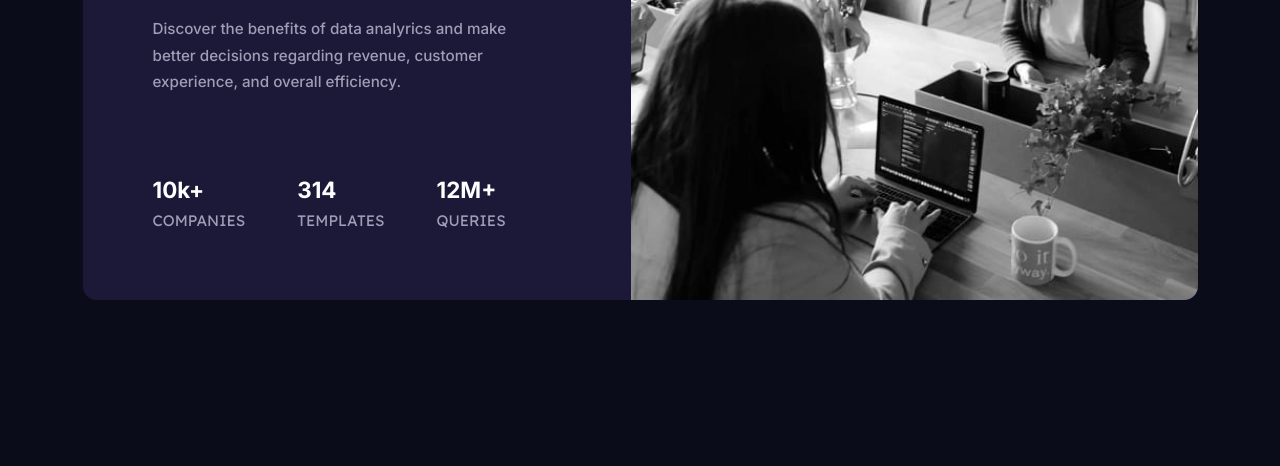
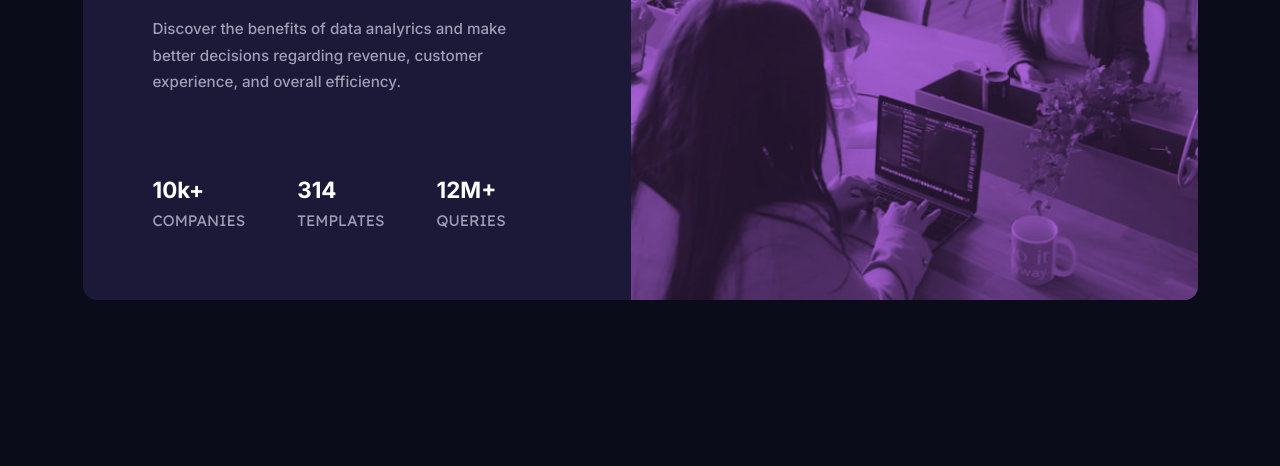
Before and after one commit to correlucas/stats-preview-card-component, a plain HTML site: page index.html in a window 1280 px wide. Shown: the part 334-800 px from the top of the page. Drawn offline with Linux system fonts and the light colour scheme.

Commit message:
Hero image multiply effect on mix-blending-mode

```diff
--- a/style.css
+++ b/style.css
@@ -40,10 +40,18 @@ body {
   background-color: var(--n-dk-purple);
 }
 
+
 .hero-img img {
   height: 100%;
   width: auto;
+  mix-blend-mode: multiply;
+  opacity: 0.80;
   border-radius: 0 14px 14px 0;
+}
+
+.hero-img {
+  border-radius: 0 14px 14px 0;
+  background-color: var(--p-purple);
 }
 
 .hero-text {
```
